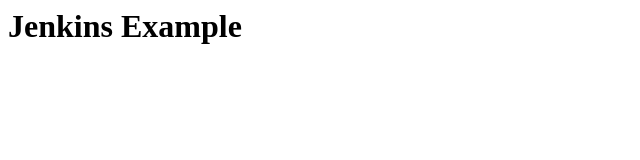
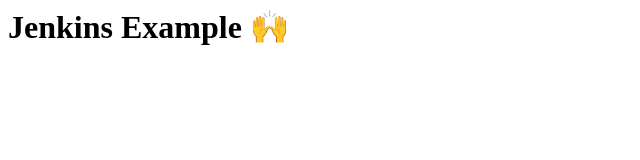
Before and after one commit to ashokide/cicd-demo, a plain HTML site: page index.html in a window 1280 px wide. Shown: the whole page, without its empty margins (0-640 px from the left). Drawn offline with Linux system fonts and the light colour scheme.

Commit message:
Update index.html

```diff
--- a/index.html
+++ b/index.html
@@ -3,6 +3,6 @@
     <title>Jenkins</title>
   </head>
   <body>
-    <h1>Jenkins Example</h1>
+    <h1>Jenkins Example 🙌</h1>
   </body>
 </html>
```
